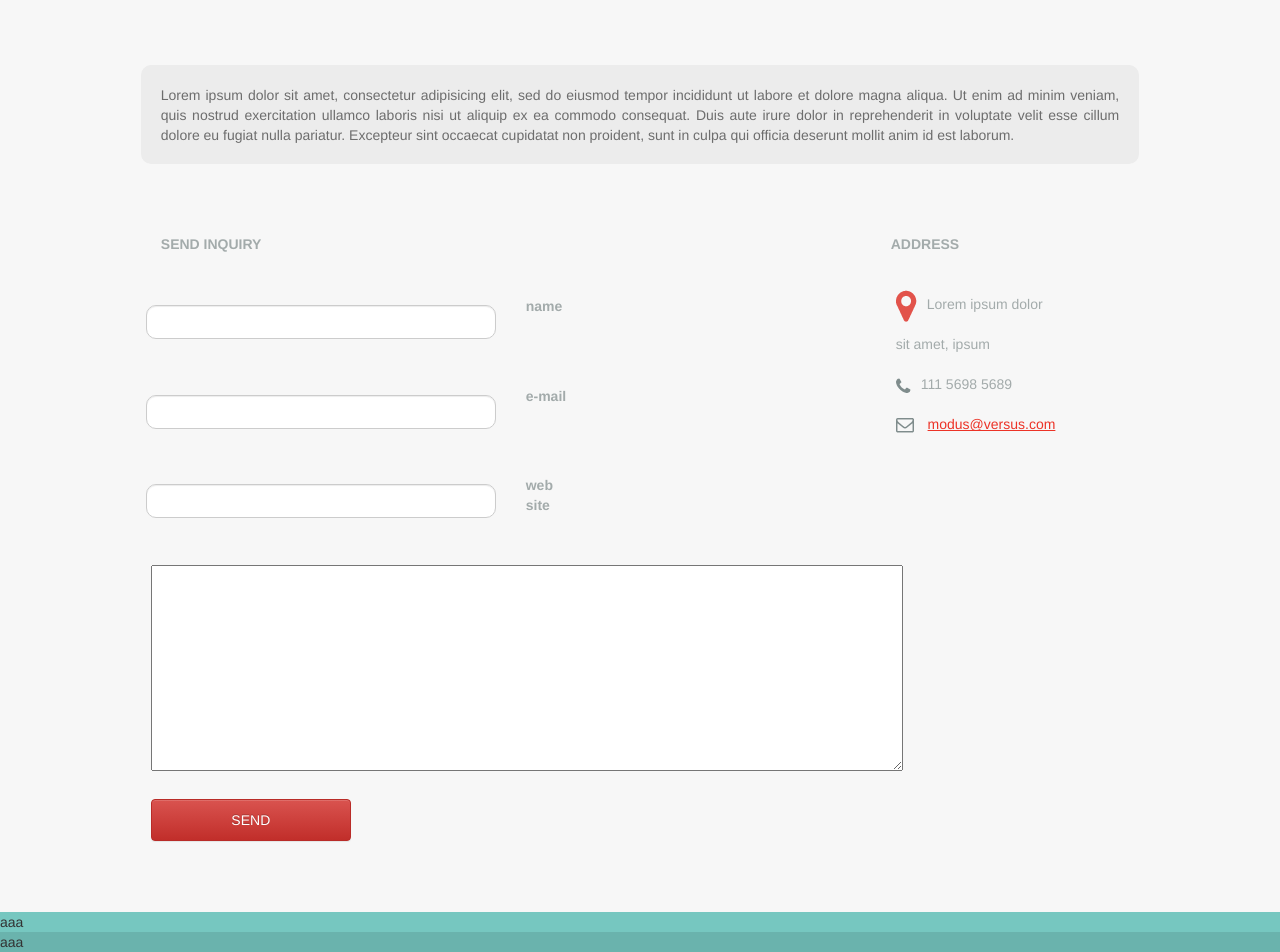
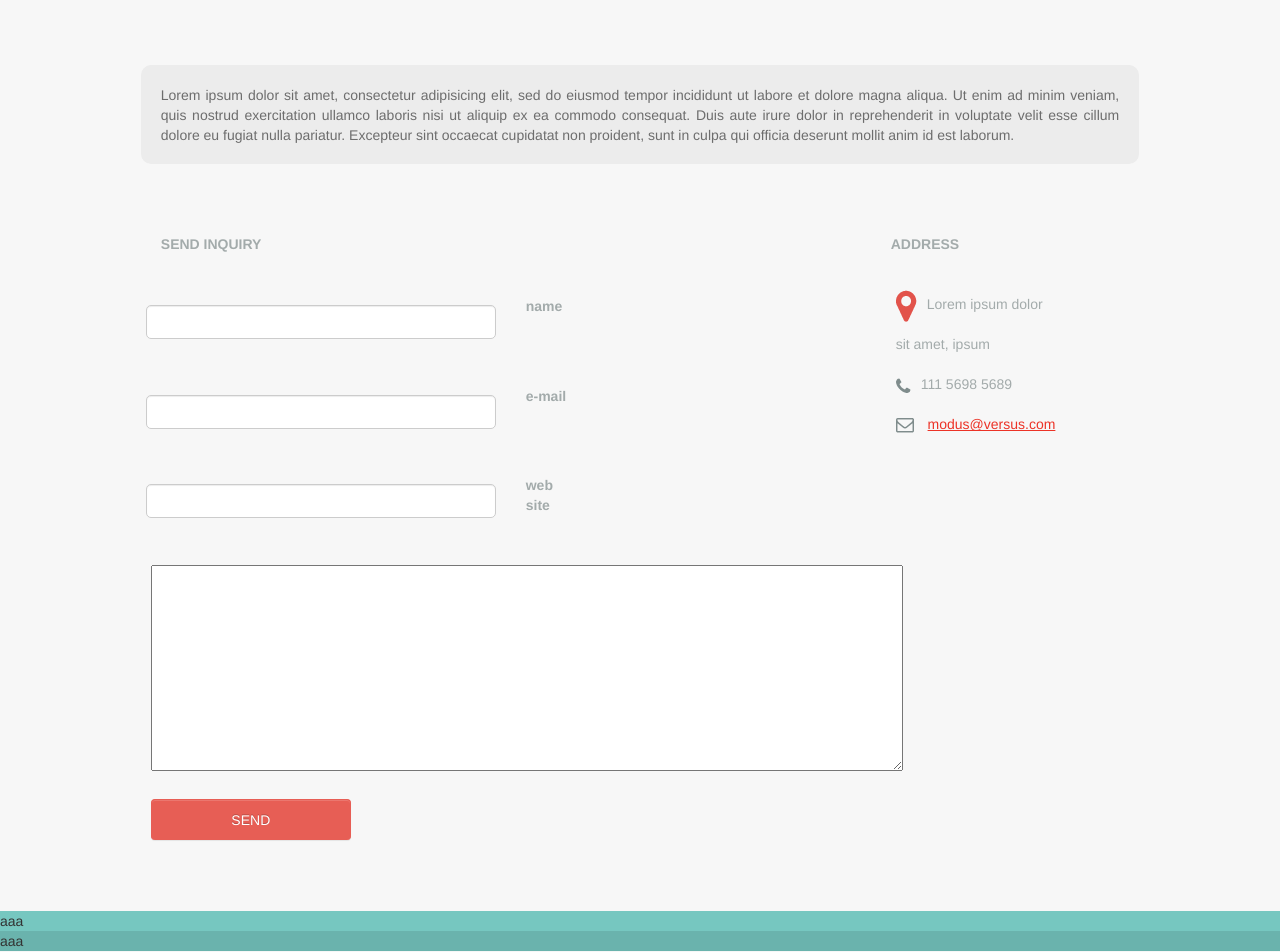
Before and after one commit to farkbarn/php-hire-test, a PHP site: page /templates/index.html in a window 1280 px wide. Shown: the part 774-1726 px from the top of the page. Run offline with PHP 8.4, Linux system fonts and the light colour scheme.

Commit message:
change on btn submit

```diff
--- a/templates/index.html
+++ b/templates/index.html
@@ -96,7 +96,7 @@
 					</div>
 					<!-- submit -->
 					<div class="col-md-10">
-						<button type="submit" class="btnsubmit btn btn-danger">send</button>
+						<input  type="submit" class="btnsubmit btn btn-primary" value="send">
 					</div>
 
 
```
Also changed, not shown: public/assets/stylesheet/layout.css, public/assets/stylesheet/layout.less, 1 other file.
